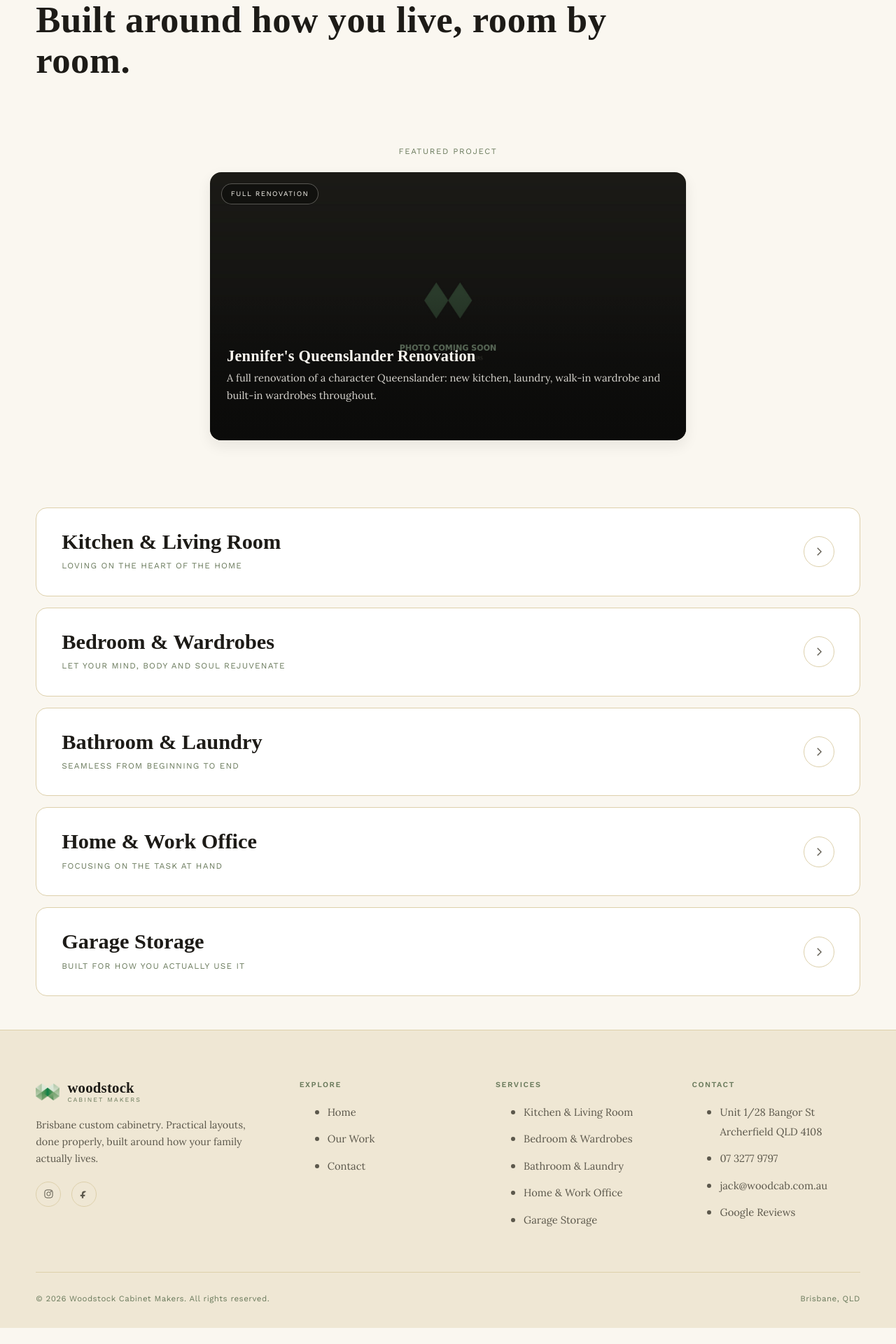
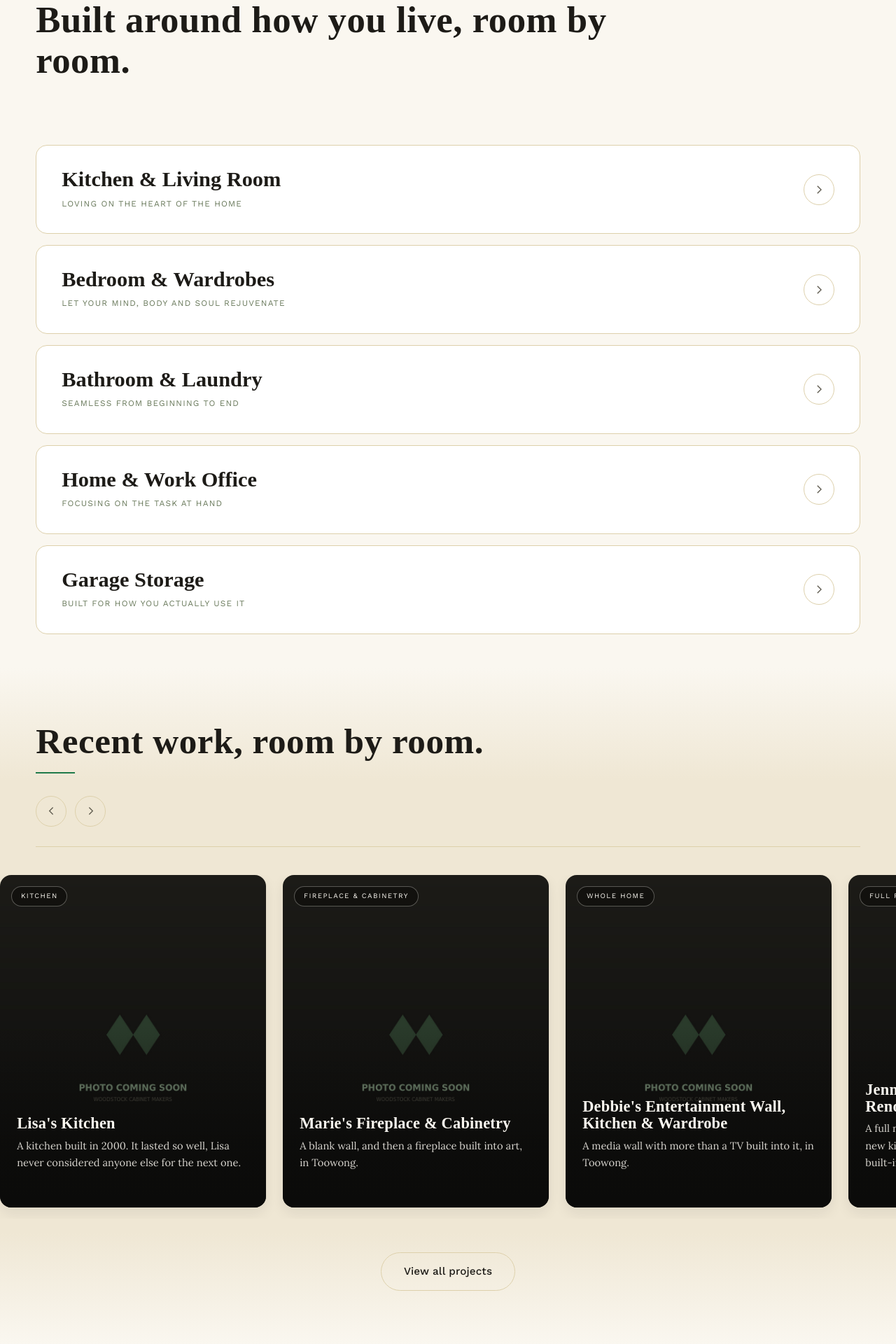
Before and after one commit to mostofanayem/Woodstock-cabinetmakers-website, a PHP site: page /services/index.html in a window 1280 px wide. Shown: the part 245-2165 px from the top of the page at 70% size. Before the commit the page ends 2142 px from the top, so only its background shows below. Run offline with PHP 8.4, Linux system fonts and the light colour scheme; some web fonts are replaced.

Commit message:
Replace single featured-project card with the full project carousel
Correction per feedback: the Services page should carry the same
scrollable project track used on the homepage (all 4 projects, nav
arrows, "View all projects" link), not a single static card. Placed
after the service list, before the footer, under a new heading
"Recent work, room by room." Removed the now-unused featured-project
CSS from the previous attempt.

Co-Authored-By: Claude Sonnet 5 <noreply@anthropic.com>
Claude-Session: https://claude.ai/code/session_01N9CRESQwL9QJotFnvXfHQ1

```diff
--- a/404.html
+++ b/404.html
@@ -10,7 +10,7 @@
 <link rel="preconnect" href="https://fonts.googleapis.com">
 <link rel="preconnect" href="https://fonts.gstatic.com" crossorigin>
 <link href="https://fonts.googleapis.com/css2?family=Italiana&family=Lora:ital,wght@0,400..700;1,400..700&family=Work+Sans:wght@400;500;600;700&display=swap" rel="stylesheet">
-<link rel="stylesheet" href="assets/css/style.css?v=20261115">
+<link rel="stylesheet" href="assets/css/style.css?v=20261116">
 </head>
 <body>
 <header class="site-nav">
--- a/assets/css/style.css
+++ b/assets/css/style.css
@@ -789,13 +789,6 @@ a:hover > .img-frame::after, .project-card:hover .img-frame::after { opacity: 1;
   .service-list__item { padding: 1.5rem; }
 }
 
-.featured-label { font-family: var(--font-label); font-size: 0.72rem; letter-spacing: 0.14em; text-transform: uppercase; color: var(--label); text-align: center; margin-bottom: 1.25rem; }
-.featured-project-card { max-width: 680px; margin-inline: auto; }
-.featured-project-card .img-frame { aspect-ratio: 16 / 9; }
-@media (max-width: 560px) {
-  .featured-project-card .img-frame { aspect-ratio: 4 / 5; }
-}
-
 .fitted-grid { display: grid; grid-template-columns: repeat(auto-fill, minmax(260px, 1fr)); gap: 1.75rem; }
 .fitted-card { display: block; transition: transform 0.3s var(--ease); }
 .fitted-card:hover { transform: translateY(-5px); }
--- a/index.html
+++ b/index.html
@@ -18,7 +18,7 @@
 <link rel="preconnect" href="https://fonts.googleapis.com">
 <link rel="preconnect" href="https://fonts.gstatic.com" crossorigin>
 <link href="https://fonts.googleapis.com/css2?family=Italiana&family=Lora:ital,wght@0,400..700;1,400..700&family=Work+Sans:wght@400;500;600;700&display=swap" rel="stylesheet">
-<link rel="stylesheet" href="assets/css/style.css?v=20261115">
+<link rel="stylesheet" href="assets/css/style.css?v=20261116">
 <script type="application/ld+json">
 {
   "@context": "https://schema.org",
@@ -350,7 +350,7 @@
   </div>
 </footer>
 
-<script src="assets/js/main.js?v=20261115"></script>
+<script src="assets/js/main.js?v=20261116"></script>
 <script>document.getElementById('year').textContent = new Date().getFullYear();</script>
 </body>
 </html>
--- a/projects/debbies-entertainment-kitchen-wardrobe.php
+++ b/projects/debbies-entertainment-kitchen-wardrobe.php
@@ -11,7 +11,7 @@
 <link rel="preconnect" href="https://fonts.googleapis.com">
 <link rel="preconnect" href="https://fonts.gstatic.com" crossorigin>
 <link href="https://fonts.googleapis.com/css2?family=Italiana&family=Lora:ital,wght@0,400..700;1,400..700&family=Work+Sans:wght@400;500;600;700&display=swap" rel="stylesheet">
-<link rel="stylesheet" href="../assets/css/style.css?v=20261115">
+<link rel="stylesheet" href="../assets/css/style.css?v=20261116">
 </head>
 <body>
 <a class="skip-link" href="#main">Skip to content</a>
@@ -131,7 +131,7 @@
   </div>
 </footer>
 
-<script src="../assets/js/main.js?v=20261115"></script>
+<script src="../assets/js/main.js?v=20261116"></script>
 <script>document.getElementById('year').textContent = new Date().getFullYear();</script>
 </body>
 </html>
--- a/projects/index.html
+++ b/projects/index.html
@@ -11,7 +11,7 @@
 <link rel="preconnect" href="https://fonts.googleapis.com">
 <link rel="preconnect" href="https://fonts.gstatic.com" crossorigin>
 <link href="https://fonts.googleapis.com/css2?family=Italiana&family=Lora:ital,wght@0,400..700;1,400..700&family=Work+Sans:wght@400;500;600;700&display=swap" rel="stylesheet">
-<link rel="stylesheet" href="../assets/css/style.css?v=20261115">
+<link rel="stylesheet" href="../assets/css/style.css?v=20261116">
 </head>
 <body>
 <a class="skip-link" href="#main">Skip to content</a>
@@ -175,7 +175,7 @@
   </div>
 </footer>
 
-<script src="../assets/js/main.js?v=20261115"></script>
+<script src="../assets/js/main.js?v=20261116"></script>
 <script>document.getElementById('year').textContent = new Date().getFullYear();</script>
 </body>
 </html>
--- a/projects/jennifers-queenslander-renovation.php
+++ b/projects/jennifers-queenslander-renovation.php
@@ -11,7 +11,7 @@
 <link rel="preconnect" href="https://fonts.googleapis.com">
 <link rel="preconnect" href="https://fonts.gstatic.com" crossorigin>
 <link href="https://fonts.googleapis.com/css2?family=Italiana&family=Lora:ital,wght@0,400..700;1,400..700&family=Work+Sans:wght@400;500;600;700&display=swap" rel="stylesheet">
-<link rel="stylesheet" href="../assets/css/style.css?v=20261115">
+<link rel="stylesheet" href="../assets/css/style.css?v=20261116">
 </head>
 <body>
 <a class="skip-link" href="#main">Skip to content</a>
@@ -131,7 +131,7 @@
   </div>
 </footer>
 
-<script src="../assets/js/main.js?v=20261115"></script>
+<script src="../assets/js/main.js?v=20261116"></script>
 <script>document.getElementById('year').textContent = new Date().getFullYear();</script>
 </body>
 </html>
--- a/projects/lisas-kitchen.php
+++ b/projects/lisas-kitchen.php
@@ -11,7 +11,7 @@
 <link rel="preconnect" href="https://fonts.googleapis.com">
 <link rel="preconnect" href="https://fonts.gstatic.com" crossorigin>
 <link href="https://fonts.googleapis.com/css2?family=Italiana&family=Lora:ital,wght@0,400..700;1,400..700&family=Work+Sans:wght@400;500;600;700&display=swap" rel="stylesheet">
-<link rel="stylesheet" href="../assets/css/style.css?v=20261115">
+<link rel="stylesheet" href="../assets/css/style.css?v=20261116">
 </head>
 <body>
 <a class="skip-link" href="#main">Skip to content</a>
@@ -131,7 +131,7 @@
   </div>
 </footer>
 
-<script src="../assets/js/main.js?v=20261115"></script>
+<script src="../assets/js/main.js?v=20261116"></script>
 <script>document.getElementById('year').textContent = new Date().getFullYear();</script>
 </body>
 </html>
--- a/projects/maries-fireplace-and-cabinetry.php
+++ b/projects/maries-fireplace-and-cabinetry.php
@@ -11,7 +11,7 @@
 <link rel="preconnect" href="https://fonts.googleapis.com">
 <link rel="preconnect" href="https://fonts.gstatic.com" crossorigin>
 <link href="https://fonts.googleapis.com/css2?family=Italiana&family=Lora:ital,wght@0,400..700;1,400..700&family=Work+Sans:wght@400;500;600;700&display=swap" rel="stylesheet">
-<link rel="stylesheet" href="../assets/css/style.css?v=20261115">
+<link rel="stylesheet" href="../assets/css/style.css?v=20261116">
 </head>
 <body>
 <a class="skip-link" href="#main">Skip to content</a>
@@ -131,7 +131,7 @@
   </div>
 </footer>
 
-<script src="../assets/js/main.js?v=20261115"></script>
+<script src="../assets/js/main.js?v=20261116"></script>
 <script>document.getElementById('year').textContent = new Date().getFullYear();</script>
 </body>
 </html>
--- a/services/bathroom-and-laundry.html
+++ b/services/bathroom-and-laundry.html
@@ -11,7 +11,7 @@
 <link rel="preconnect" href="https://fonts.googleapis.com">
 <link rel="preconnect" href="https://fonts.gstatic.com" crossorigin>
 <link href="https://fonts.googleapis.com/css2?family=Italiana&family=Lora:ital,wght@0,400..700;1,400..700&family=Work+Sans:wght@400;500;600;700&display=swap" rel="stylesheet">
-<link rel="stylesheet" href="../assets/css/style.css?v=20261115">
+<link rel="stylesheet" href="../assets/css/style.css?v=20261116">
 </head>
 <body>
 <a class="skip-link" href="#main">Skip to content</a>
@@ -126,7 +126,7 @@
   </div>
 </footer>
 
-<script src="../assets/js/main.js?v=20261115"></script>
+<script src="../assets/js/main.js?v=20261116"></script>
 <script>document.getElementById('year').textContent = new Date().getFullYear();</script>
 </body>
 </html>
--- a/services/bedroom-and-wardrobes.html
+++ b/services/bedroom-and-wardrobes.html
@@ -11,7 +11,7 @@
 <link rel="preconnect" href="https://fonts.googleapis.com">
 <link rel="preconnect" href="https://fonts.gstatic.com" crossorigin>
 <link href="https://fonts.googleapis.com/css2?family=Italiana&family=Lora:ital,wght@0,400..700;1,400..700&family=Work+Sans:wght@400;500;600;700&display=swap" rel="stylesheet">
-<link rel="stylesheet" href="../assets/css/style.css?v=20261115">
+<link rel="stylesheet" href="../assets/css/style.css?v=20261116">
 </head>
 <body>
 <a class="skip-link" href="#main">Skip to content</a>
@@ -127,7 +127,7 @@
   </div>
 </footer>
 
-<script src="../assets/js/main.js?v=20261115"></script>
+<script src="../assets/js/main.js?v=20261116"></script>
 <script>document.getElementById('year').textContent = new Date().getFullYear();</script>
 </body>
 </html>
--- a/services/garage-storage.html
+++ b/services/garage-storage.html
@@ -11,7 +11,7 @@
 <link rel="preconnect" href="https://fonts.googleapis.com">
 <link rel="preconnect" href="https://fonts.gstatic.com" crossorigin>
 <link href="https://fonts.googleapis.com/css2?family=Italiana&family=Lora:ital,wght@0,400..700;1,400..700&family=Work+Sans:wght@400;500;600;700&display=swap" rel="stylesheet">
-<link rel="stylesheet" href="../assets/css/style.css?v=20261115">
+<link rel="stylesheet" href="../assets/css/style.css?v=20261116">
 </head>
 <body>
 <a class="skip-link" href="#main">Skip to content</a>
@@ -116,7 +116,7 @@
   </div>
 </footer>
 
-<script src="../assets/js/main.js?v=20261115"></script>
+<script src="../assets/js/main.js?v=20261116"></script>
 <script>document.getElementById('year').textContent = new Date().getFullYear();</script>
 </body>
 </html>
--- a/services/home-and-work-office.html
+++ b/services/home-and-work-office.html
@@ -11,7 +11,7 @@
 <link rel="preconnect" href="https://fonts.googleapis.com">
 <link rel="preconnect" href="https://fonts.gstatic.com" crossorigin>
 <link href="https://fonts.googleapis.com/css2?family=Italiana&family=Lora:ital,wght@0,400..700;1,400..700&family=Work+Sans:wght@400;500;600;700&display=swap" rel="stylesheet">
-<link rel="stylesheet" href="../assets/css/style.css?v=20261115">
+<link rel="stylesheet" href="../assets/css/style.css?v=20261116">
 </head>
 <body>
 <a class="skip-link" href="#main">Skip to content</a>
@@ -120,7 +120,7 @@
   </div>
 </footer>
 
-<script src="../assets/js/main.js?v=20261115"></script>
+<script src="../assets/js/main.js?v=20261116"></script>
 <script>document.getElementById('year').textContent = new Date().getFullYear();</script>
 </body>
 </html>
--- a/services/index.html
+++ b/services/index.html
@@ -11,7 +11,7 @@
 <link rel="preconnect" href="https://fonts.googleapis.com">
 <link rel="preconnect" href="https://fonts.gstatic.com" crossorigin>
 <link href="https://fonts.googleapis.com/css2?family=Italiana&family=Lora:ital,wght@0,400..700;1,400..700&family=Work+Sans:wght@400;500;600;700&display=swap" rel="stylesheet">
-<link rel="stylesheet" href="../assets/css/style.css?v=20261115">
+<link rel="stylesheet" href="../assets/css/style.css?v=20261116">
 </head>
 <body>
 <a class="skip-link" href="#main">Skip to content</a>
@@ -62,23 +62,6 @@
 
   <div class="section section--tight">
     <div class="wrap">
-      <p class="featured-label">Featured Project</p>
-      <a class="project-card featured-project-card" href="../projects/jennifers-queenslander-renovation.php">
-        <div class="img-frame">
-          <span class="project-card__tag">Full Renovation</span>
-          <img src="../assets/img/photos/jennifers-reno-main.jpg" alt="Jennifer's Queenslander renovation" width="1600" height="1000">
-          <div class="project-card__overlay">
-            <h3>Jennifer's Queenslander Renovation</h3>
-            <p>A full renovation of a character Queenslander: new kitchen, laundry, walk-in wardrobe and built-in wardrobes throughout.</p>
-            <span class="project-card__link">View Project <svg viewBox="0 0 16 16" fill="none" stroke="currentColor" stroke-width="1.6" aria-hidden="true"><path d="M2 8h11M9 4l4 4-4 4"/></svg></span>
-          </div>
-        </div>
-      </a>
-    </div>
-  </div>
-
-  <div class="section section--tight">
-    <div class="wrap">
       <div class="service-list">
         <a class="service-list__item" href="kitchen-and-living-room.html">
           <span class="service-list__text"><strong>Kitchen &amp; Living Room</strong><span>Loving on the Heart of the Home</span></span>
@@ -103,6 +86,70 @@
       </div>
     </div>
   </div>
+
+  <section class="section projects-band" id="work">
+    <div class="wrap" data-track>
+      <div class="section-head">
+        <div>
+          <h2>Recent work, room by room.</h2>
+        </div>
+        <div class="track-nav">
+          <button type="button" class="track-nav__btn" data-track-prev aria-label="Previous projects"><svg viewBox="0 0 24 24" fill="none" stroke="currentColor" stroke-width="1.8"><path d="M15 5l-7 7 7 7"/></svg></button>
+          <button type="button" class="track-nav__btn" data-track-next aria-label="Next projects"><svg viewBox="0 0 24 24" fill="none" stroke="currentColor" stroke-width="1.8"><path d="M9 5l7 7-7 7"/></svg></button>
+        </div>
+      </div>
+      <hr class="hairline" style="margin-top:1.75rem;margin-bottom:2.5rem;">
+      <div class="project-track">
+        <a class="project-card" href="../projects/lisas-kitchen.php">
+          <div class="img-frame">
+            <span class="project-card__tag">Kitchen</span>
+            <img src="../assets/img/photos/lisas-kitchen-main.jpg" alt="Lisa's kitchen, built by Woodstock Cabinet Makers" width="1600" height="1000">
+            <div class="project-card__overlay">
+              <h3>Lisa's Kitchen</h3>
+              <p>A kitchen built in 2000. It lasted so well, Lisa never considered anyone else for the next one.</p>
+              <span class="project-card__link">View Project <svg viewBox="0 0 16 16" fill="none" stroke="currentColor" stroke-width="1.6" aria-hidden="true"><path d="M2 8h11M9 4l4 4-4 4"/></svg></span>
+            </div>
+          </div>
+        </a>
+        <a class="project-card" href="../projects/maries-fireplace-and-cabinetry.php">
+          <div class="img-frame">
+            <span class="project-card__tag">Fireplace &amp; Cabinetry</span>
+            <img src="../assets/img/photos/maries-fireplace-main.jpg" alt="Marie's fireplace and cabinetry, Toowong" width="1600" height="1000">
+            <div class="project-card__overlay">
+              <h3>Marie's Fireplace &amp; Cabinetry</h3>
+              <p>A blank wall, and then a fireplace built into art, in Toowong.</p>
+              <span class="project-card__link">View Project <svg viewBox="0 0 16 16" fill="none" stroke="currentColor" stroke-width="1.6" aria-hidden="true"><path d="M2 8h11M9 4l4 4-4 4"/></svg></span>
+            </div>
+          </div>
+        </a>
+        <a class="project-card" href="../projects/debbies-entertainment-kitchen-wardrobe.php">
+          <div class="img-frame">
+            <span class="project-card__tag">Whole Home</span>
+            <img src="../assets/img/photos/debbies-project-main.jpg" alt="Debbie's entertainment wall unit, kitchen and wardrobe, Toowong" width="1600" height="1000">
+            <div class="project-card__overlay">
+              <h3>Debbie's Entertainment Wall, Kitchen &amp; Wardrobe</h3>
+              <p>A media wall with more than a TV built into it, in Toowong.</p>
+              <span class="project-card__link">View Project <svg viewBox="0 0 16 16" fill="none" stroke="currentColor" stroke-width="1.6" aria-hidden="true"><path d="M2 8h11M9 4l4 4-4 4"/></svg></span>
+            </div>
+          </div>
+        </a>
+        <a class="project-card" href="../projects/jennifers-queenslander-renovation.php">
+          <div class="img-frame">
+            <span class="project-card__tag">Full Renovation</span>
+            <img src="../assets/img/photos/jennifers-reno-main.jpg" alt="Jennifer's Queenslander renovation" width="1600" height="1000">
+            <div class="project-card__overlay">
+              <h3>Jennifer's Queenslander Renovation</h3>
+              <p>A full renovation of a character Queenslander: new kitchen, laundry, walk-in wardrobe and built-in wardrobes throughout.</p>
+              <span class="project-card__link">View Project <svg viewBox="0 0 16 16" fill="none" stroke="currentColor" stroke-width="1.6" aria-hidden="true"><path d="M2 8h11M9 4l4 4-4 4"/></svg></span>
+            </div>
+          </div>
+        </a>
+      </div>
+      <div class="projects-band__footer">
+        <a class="btn btn--ghost" href="../projects/index.html">View all projects</a>
+      </div>
+    </div>
+  </section>
 </main>
 
 <footer class="site-footer">
@@ -135,7 +182,7 @@
   </div>
 </footer>
 
-<script src="../assets/js/main.js?v=20261115"></script>
+<script src="../assets/js/main.js?v=20261116"></script>
 <script>document.getElementById('year').textContent = new Date().getFullYear();</script>
 </body>
 </html>
--- a/services/kitchen-and-living-room.html
+++ b/services/kitchen-and-living-room.html
@@ -11,7 +11,7 @@
 <link rel="preconnect" href="https://fonts.googleapis.com">
 <link rel="preconnect" href="https://fonts.gstatic.com" crossorigin>
 <link href="https://fonts.googleapis.com/css2?family=Italiana&family=Lora:ital,wght@0,400..700;1,400..700&family=Work+Sans:wght@400;500;600;700&display=swap" rel="stylesheet">
-<link rel="stylesheet" href="../assets/css/style.css?v=20261115">
+<link rel="stylesheet" href="../assets/css/style.css?v=20261116">
 </head>
 <body>
 <a class="skip-link" href="#main">Skip to content</a>
@@ -137,7 +137,7 @@
   </div>
 </footer>
 
-<script src="../assets/js/main.js?v=20261115"></script>
+<script src="../assets/js/main.js?v=20261116"></script>
 <script>document.getElementById('year').textContent = new Date().getFullYear();</script>
 </body>
 </html>
```
